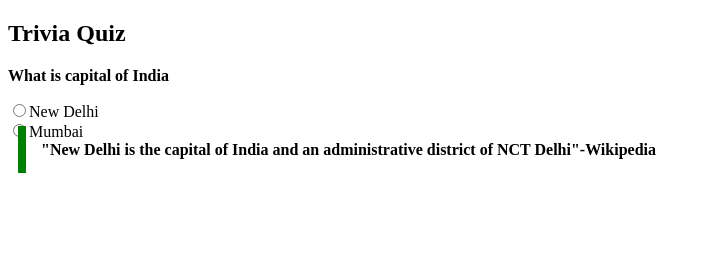
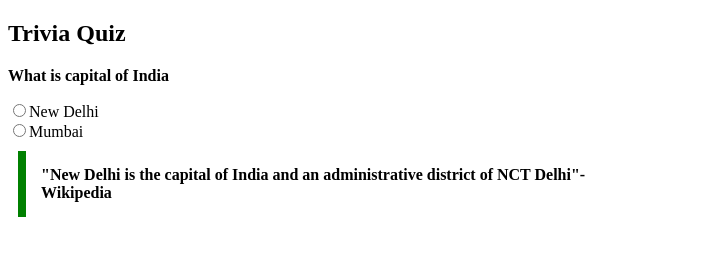
Before and after one commit to acciojob/trivia-saniyachaskar, a website: page main.html in a window 1280 px wide. Shown: the whole page, without its empty margins (0-710 px from the left). Drawn offline with Linux system fonts and the light colour scheme.

Commit message:
created a submission

```diff
--- a/main.html
+++ b/main.html
@@ -19,9 +19,9 @@
 
 	</form>
 
-	<blackquote class = "quote-box">
+	<blockquote class = "quote-box">
 		"New Delhi is the capital of India and an administrative district of NCT Delhi"-Wikipedia
-	</blackquote>
+	</blockquote>
 
     <script type="text/javascript" src="./script.js">
 </script>
```
